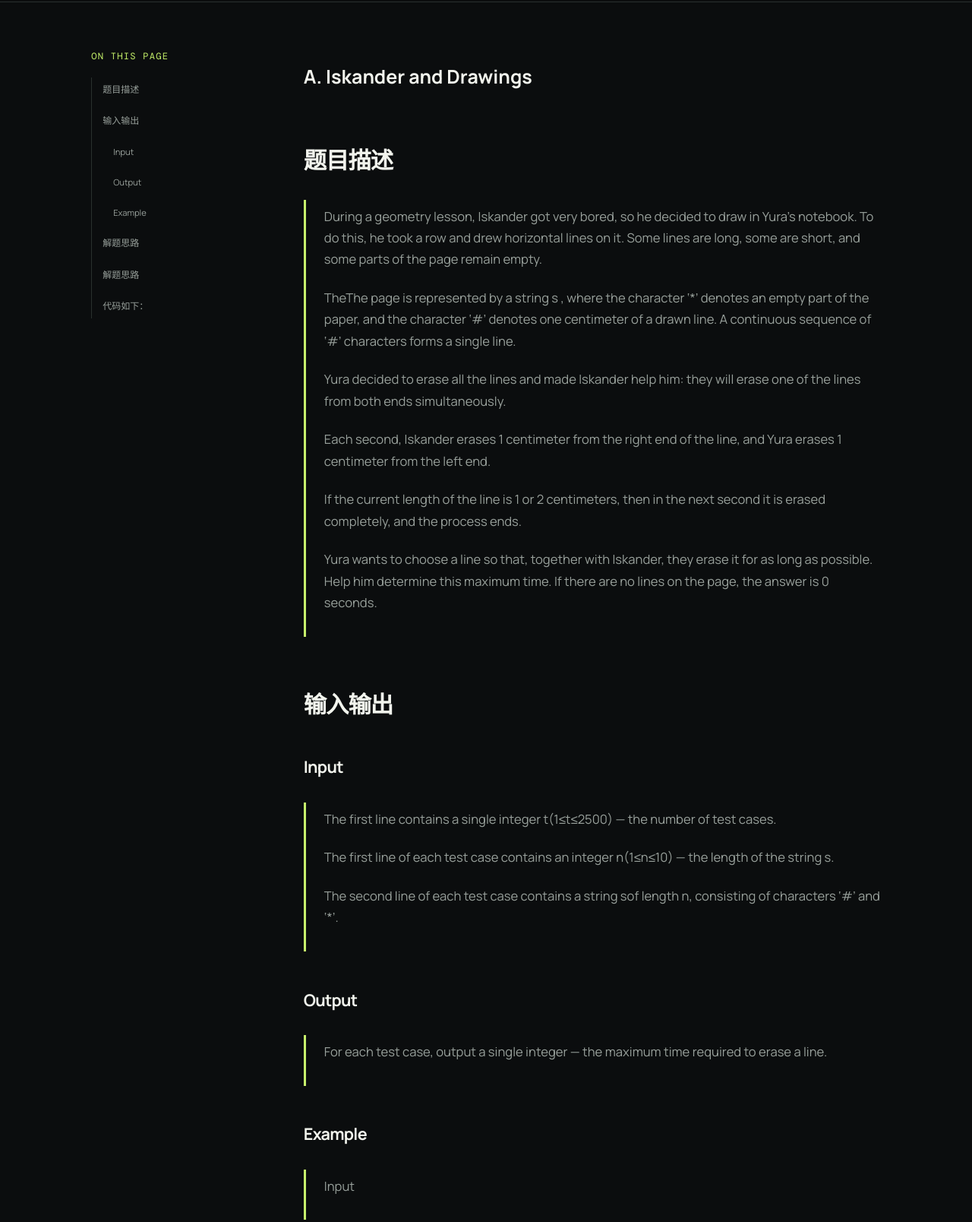
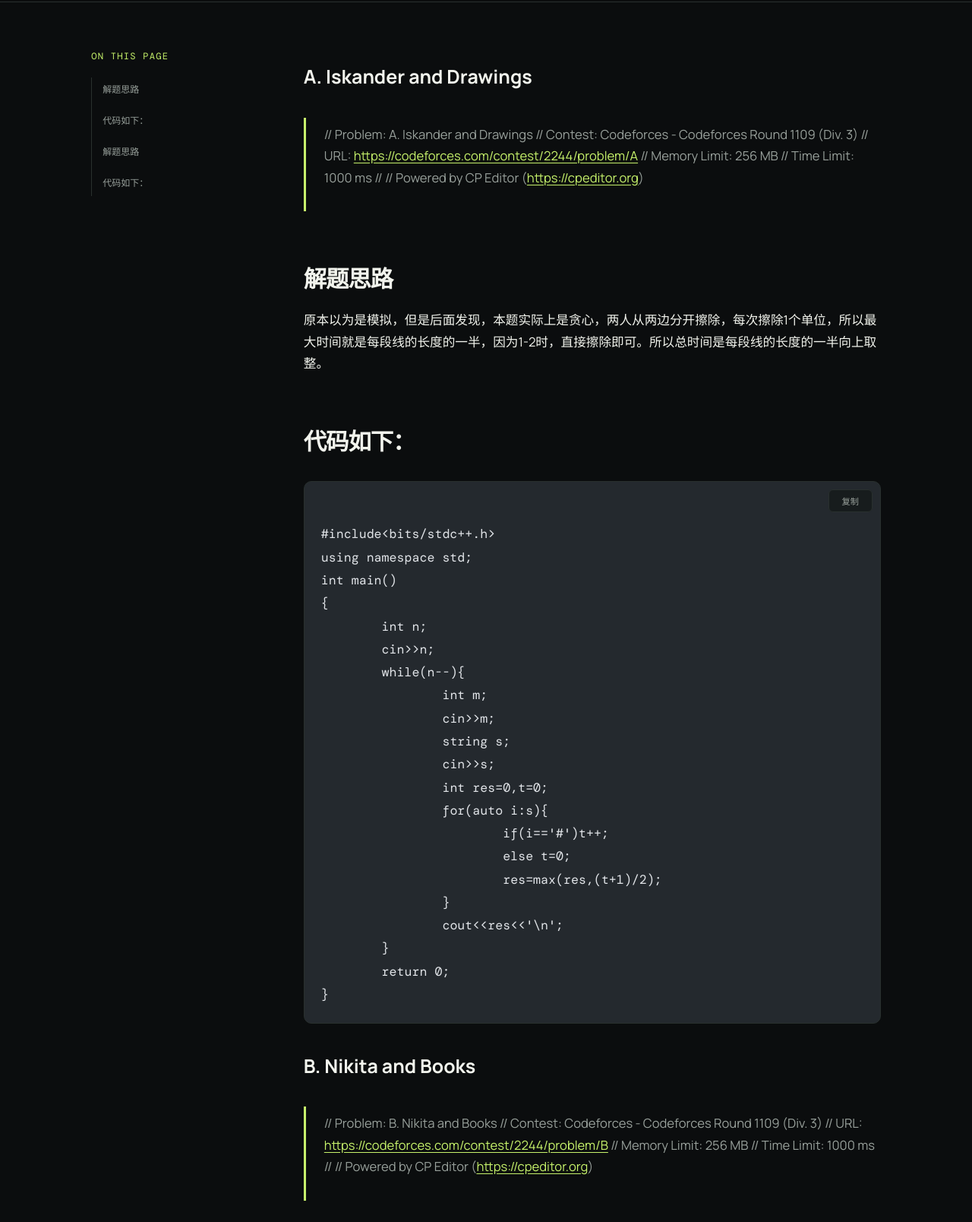
Before and after one commit to mxt1022/mxt1022.github.io, an Astro site: page /notes/algorithm/codeforces/2244_div3 in a window 1280 px wide. Shown: the part 485-2093 px from the top of the page at 76% size. Built offline with nearby package versions, Linux system fonts and the light colour scheme; Astro itself is replaced by a stand-in of ours; code samples lack their colours.

Commit message:
codeforces_2244_div3_B

````diff
--- a/src/content/notes/algorithm/codeforces/2244_div3.md
+++ b/src/content/notes/algorithm/codeforces/2244_div3.md
@@ -9,72 +9,21 @@ tags: [贪心, 字符串]
 ---
 
 # A. Iskander and Drawings
-## 题目描述
->During a geometry lesson, Iskander got very bored, so he decided to draw in Yura's notebook. To do this, he took a row and drew horizontal lines on it. Some lines are long, some are short, and some parts of the page remain empty.
->
->TheThe page is represented by a string s
-, where the character '*' denotes an empty part of the paper, and the character '#' denotes one centimeter of a drawn line. A continuous sequence of '#' characters forms a single line.
->
->Yura decided to erase all the lines and made Iskander help him: they will erase one of the lines from both ends simultaneously.
->
->Each second, Iskander erases 1
- centimeter from the right end of the line, and Yura erases 1
- centimeter from the left end.
->
->If the current length of the line is 1
- or 2
- centimeters, then in the next second it is erased completely, and the process ends.
->
->Yura wants to choose a line so that, together with Iskander, they erase it for as long as possible. Help him determine this maximum time. If there are no lines on the page, the answer is 0
- seconds.
-## 输入输出
-### Input
->The first line contains a single integer t(1≤t≤2500) — the number of test cases.
->
->The first line of each test case contains an integer n(1≤n≤10) — the length of the string s.
->
->The second line of each test case contains a string sof length n, consisting of characters '#' and '*'.
+>// Problem: A. Iskander and Drawings
+>// Contest: Codeforces - Codeforces Round 1109 (Div. 3)
+>// URL: https://codeforces.com/contest/2244/problem/A
+>// Memory Limit: 256 MB
+>// Time Limit: 1000 ms
+>//
+>// Powered by CP Editor (https://cpeditor.org)
 
-### Output
->For each test case, output a single integer — the maximum time required to erase a line.
 
-### Example
->Input
-```
-5
-7
-#*##*##
-8
-########
-8
-********
-8
-#*****##
-6
-*#####
-```
->Output
-```
-1
-4
-0
-1
-3
-```
 ## 解题思路
 原本以为是模拟，但是后面发现，本题实际上是贪心，两人从两边分开擦除，每次擦除1个单位，所以最大时间就是每段线的长度的一半，因为1-2时，直接擦除即可。所以总时间是每段线的长度的一半向上取整。
 
-代码如下：
+## 代码如下：
 
 ```c++
-// Problem: A. Iskander and Drawings
-// Contest: Codeforces - Codeforces Round 1109 (Div. 3)
-// URL: https://codeforces.com/contest/2244/problem/A
-// Memory Limit: 256 MB
-// Time Limit: 1000 ms
-//
-// Powered by CP Editor (https://cpeditor.org)
-
 #include<bits/stdc++.h>
 using namespace std;
 int main()
````
